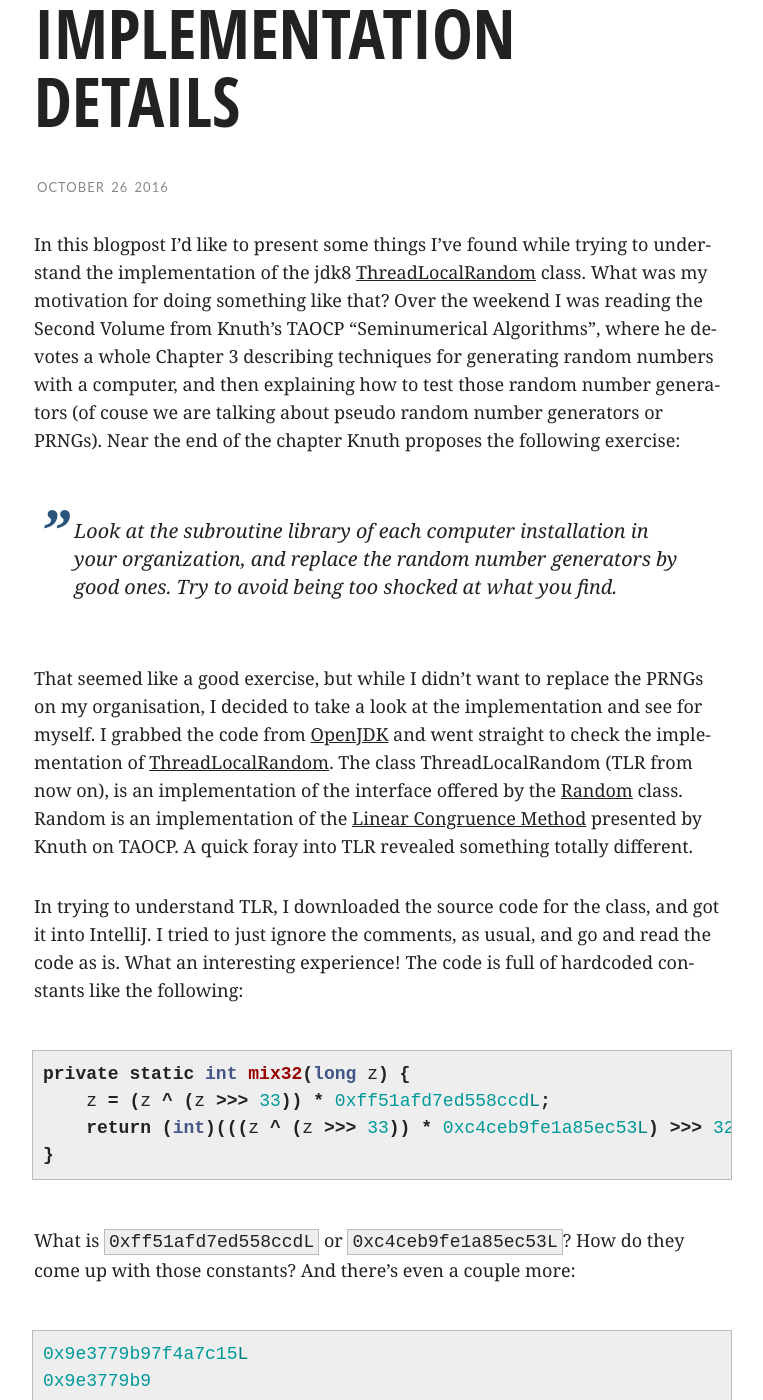
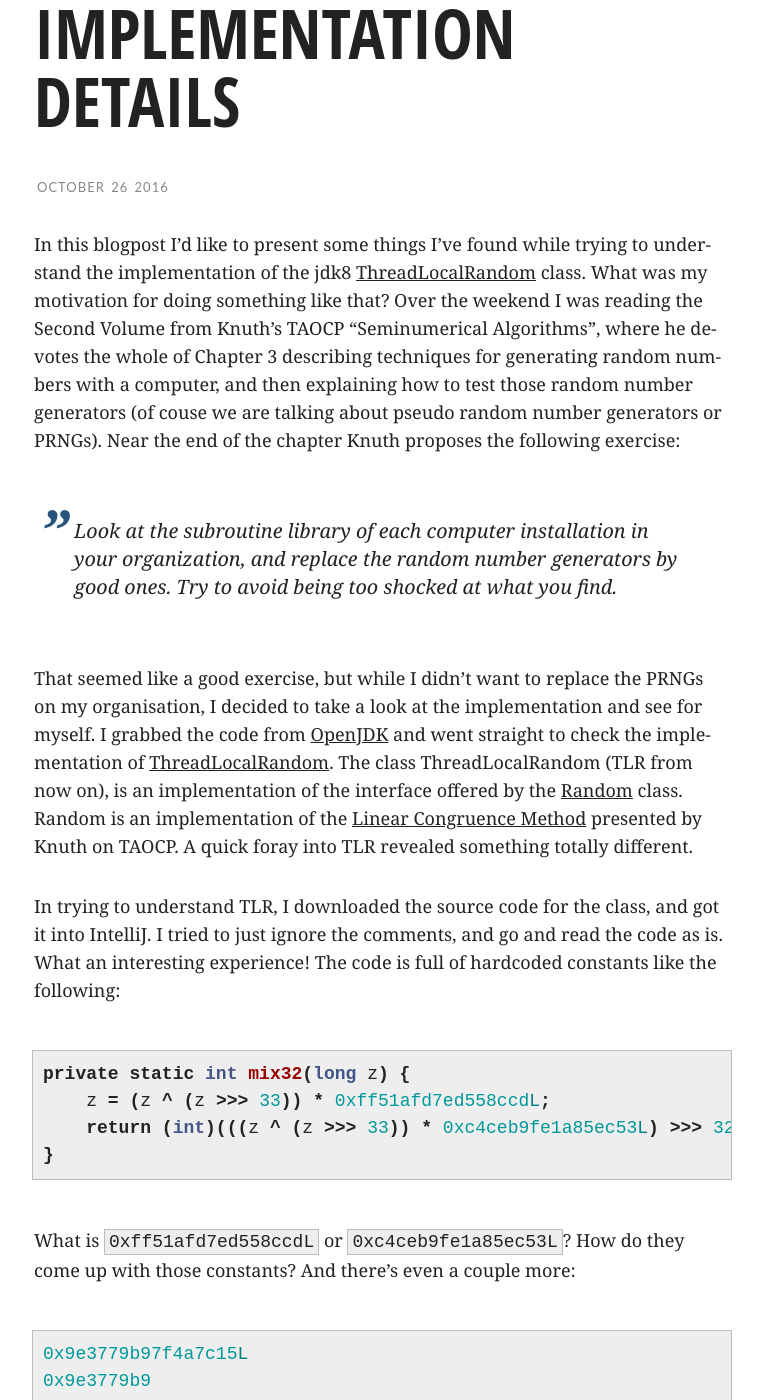
Before and after one commit to videlalvaro/videlalvaro.github.io, a Jekyll site: the page built from _posts/2016-10-29-inside-java-s-threadlocalrandom.md, in a window 1280 px wide and 1400 px high, scrolled down 437 px. Shown: the whole window, without its empty margins (258-1021 px from the left). Built offline with Jekyll 4.4.1, drawn with Linux system fonts in a browser that asks for light colours; comment, search, counter and statistics services are not loaded; some of the changed text lies outside the part shown.

Commit message:
cosmetics

```diff
--- a/_posts/2016-10-29-inside-java-s-threadlocalrandom.md
+++ b/_posts/2016-10-29-inside-java-s-threadlocalrandom.md
@@ -19,11 +19,11 @@
 [ThreadLocalRandom](https://docs.oracle.com/javase/8/docs/api/java/util/concurrent/ThreadLocalRandom.html) class. What
 was my motivation for doing something like that? Over the weekend I
 was reading the Second Volume from Knuth's TAOCP "Seminumerical
-Algorithms", where he devotes a whole Chapter 3 describing techniques
-for generating random numbers with a computer, and then explaining how
-to test those random number generators (of couse we are talking about
-pseudo random number generators or PRNGs). Near the end of the chapter
-Knuth proposes the following exercise:
+Algorithms", where he devotes the whole of Chapter 3 describing
+techniques for generating random numbers with a computer, and then
+explaining how to test those random number generators (of couse we are
+talking about pseudo random number generators or PRNGs). Near the end
+of the chapter Knuth proposes the following exercise:
 
 >Look at the subroutine library of each computer installation in your
 organization, and replace the random number generators by good
@@ -46,7 +46,10 @@
 by Knuth on TAOCP. A quick foray into TLR revealed something totally
 different.
 
-In trying to understand TLR, I downloaded the source code for the class, and got it into IntelliJ. I tried to just ignore the comments, as usual, and go and read the code as is. What an interesting experience! The code is full of hardcoded constants like the following:
+In trying to understand TLR, I downloaded the source code for the
+class, and got it into IntelliJ. I tried to just ignore the comments,
+and go and read the code as is. What an interesting experience! The
+code is full of hardcoded constants like the following:
 
 {% highlight java %}
 private static int mix32(long z) {
@@ -71,7 +74,7 @@
 `0x9e3779b97f4a7c15L` or `0x9e3779b9`:
 
 {% highlight java %}
-Q<sub>w</sub> = Odd((φ - 1)2<sup>w</sup>)
+Q = Odd((φ - 1)2^w)
 {% endhighlight %}
 
 Where Odd is a function that returns the nearest integer to the input
@@ -90,7 +93,7 @@
 part of the square root of 3 obtained like this:
 
 {% highlight java %}
-frac(sqrt(3)) * 2<sup>64</sup>
+frac(sqrt(3)) * 2^64
 {% endhighlight %}
 
 It happens that that constant is used in
```
Also changed, not shown: other parts of _posts/2016-10-29-inside-java-s-threadlocalrandom.md (+1 -1 lines).
